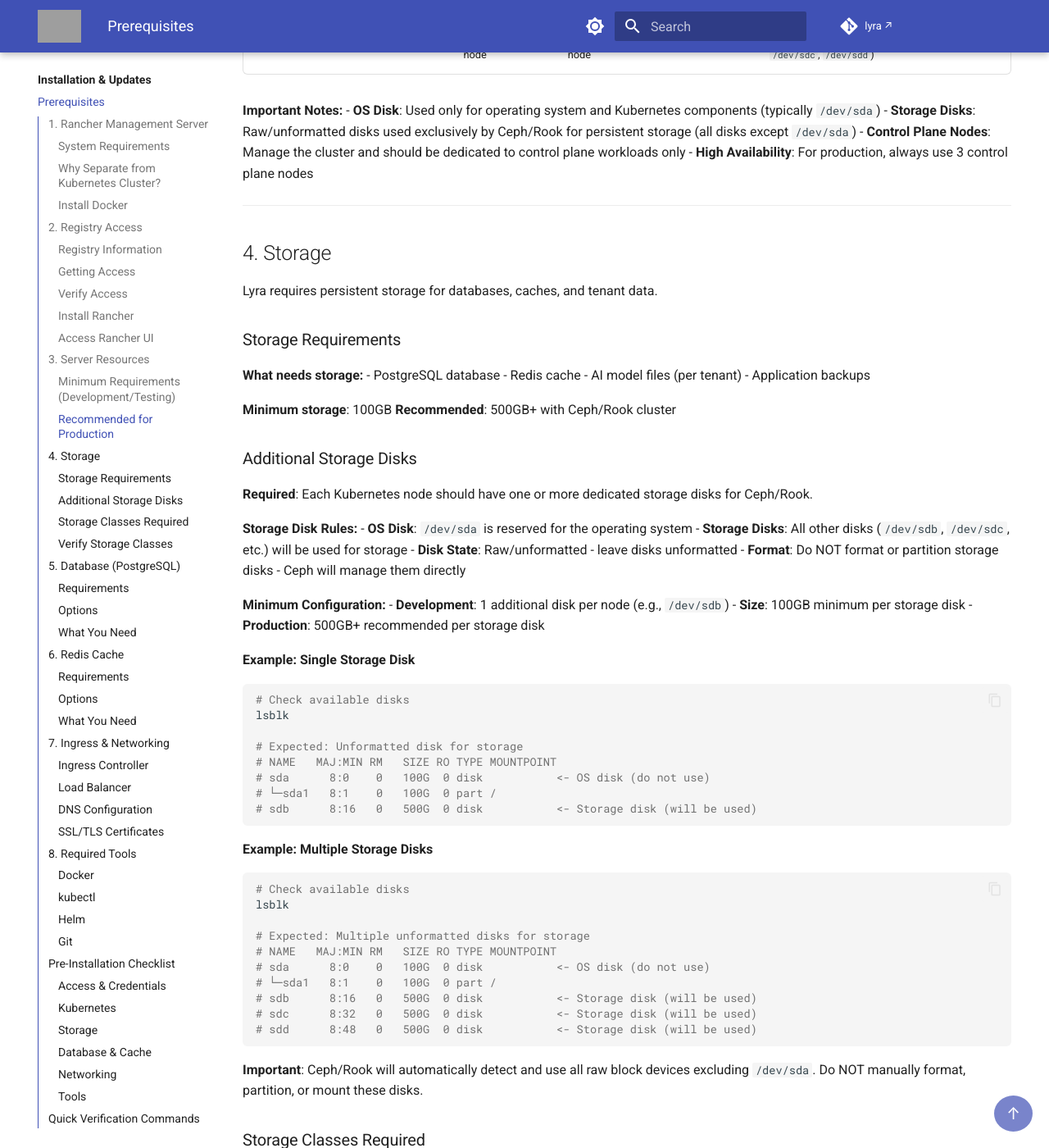
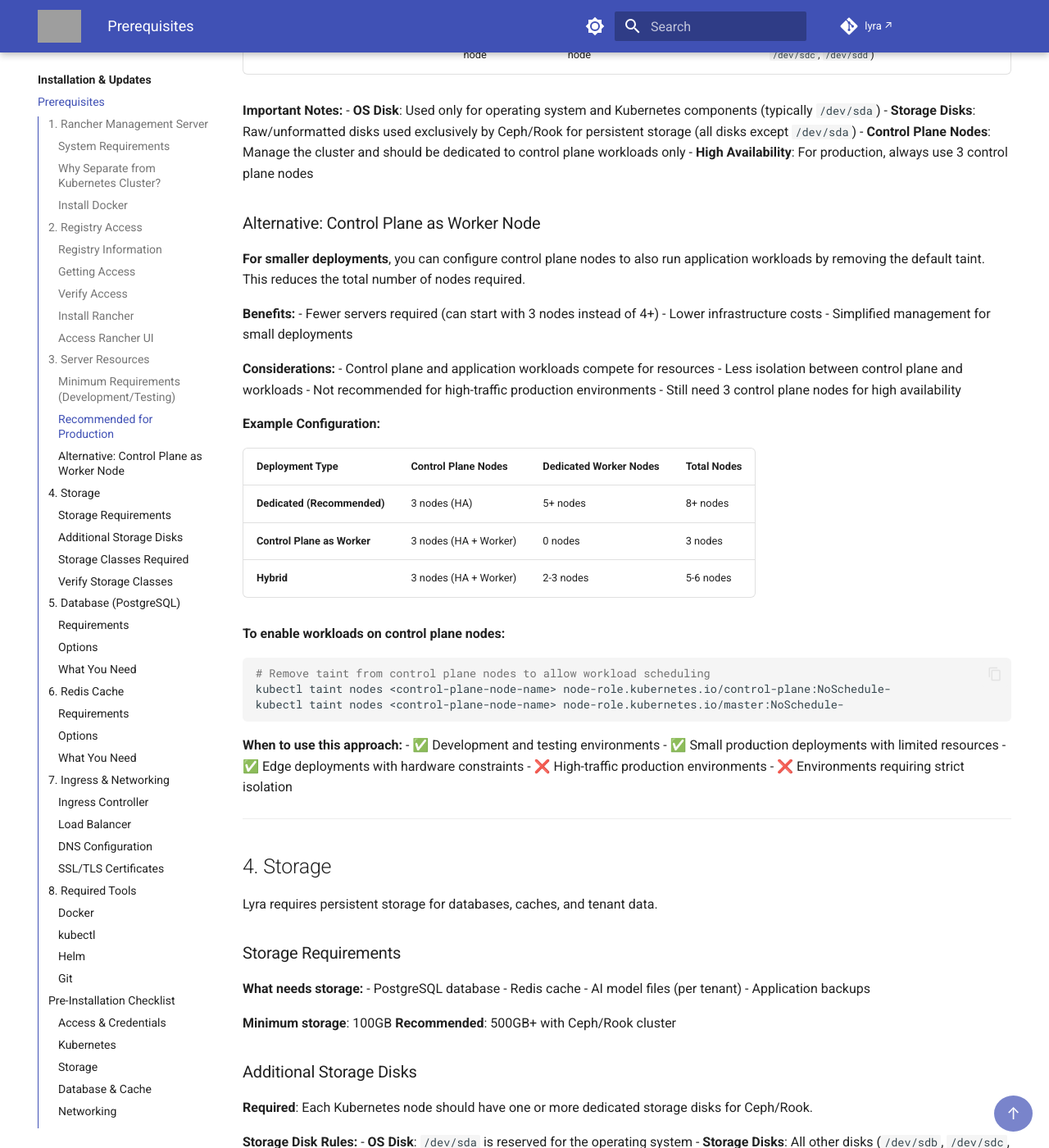
Before and after one commit to amreinch/lyra-docs, an MkDocs documentation site: the page built from docs/installation/prerequisites.md, in a window 1280 px wide and 1400 px high, scrolled down 4591 px. Shown: the whole window at 82% size. Built offline with MkDocs 1.6.1 and Material for MkDocs 9.7.7, drawn with Linux system fonts in a browser that asks for light colours; comment, search, counter and statistics services are not loaded; grey boxes are pictures that could not be loaded.

Commit message:
Add Control Plane as Worker Node deployment option
- Document alternative deployment reducing node count
- Add comparison table: Dedicated vs Control Plane as Worker vs Hybrid
- Include kubectl commands to remove node taints
- Explain benefits (fewer nodes, lower cost) and considerations
- Provide clear guidance on when to use this approach
- Helpful for small deployments and resource-constrained environments

````diff
--- a/docs/installation/prerequisites.md
+++ b/docs/installation/prerequisites.md
@@ -197,6 +197,43 @@ Lyra Platform requires a Kubernetes cluster with adequate server resources.
 - **Storage Disks**: Raw/unformatted disks used exclusively by Ceph/Rook for persistent storage (all disks except `/dev/sda`)
 - **Control Plane Nodes**: Manage the cluster and should be dedicated to control plane workloads only
 - **High Availability**: For production, always use 3 control plane nodes
+
+### Alternative: Control Plane as Worker Node
+
+**For smaller deployments**, you can configure control plane nodes to also run application workloads by removing the default taint. This reduces the total number of nodes required.
+
+**Benefits:**
+- Fewer servers required (can start with 3 nodes instead of 4+)
+- Lower infrastructure costs
+- Simplified management for small deployments
+
+**Considerations:**
+- Control plane and application workloads compete for resources
+- Less isolation between control plane and workloads
+- Not recommended for high-traffic production environments
+- Still need 3 control plane nodes for high availability
+
+**Example Configuration:**
+
+| Deployment Type | Control Plane Nodes | Dedicated Worker Nodes | Total Nodes |
+|-----------------|---------------------|------------------------|-------------|
+| **Dedicated (Recommended)** | 3 nodes (HA) | 5+ nodes | 8+ nodes |
+| **Control Plane as Worker** | 3 nodes (HA + Worker) | 0 nodes | 3 nodes |
+| **Hybrid** | 3 nodes (HA + Worker) | 2-3 nodes | 5-6 nodes |
+
+**To enable workloads on control plane nodes:**
+```bash
+# Remove taint from control plane nodes to allow workload scheduling
+kubectl taint nodes <control-plane-node-name> node-role.kubernetes.io/control-plane:NoSchedule-
+kubectl taint nodes <control-plane-node-name> node-role.kubernetes.io/master:NoSchedule-
+```
+
+**When to use this approach:**
+- ✅ Development and testing environments
+- ✅ Small production deployments with limited resources
+- ✅ Edge deployments with hardware constraints
+- ❌ High-traffic production environments
+- ❌ Environments requiring strict isolation
 
 ---
 
````
